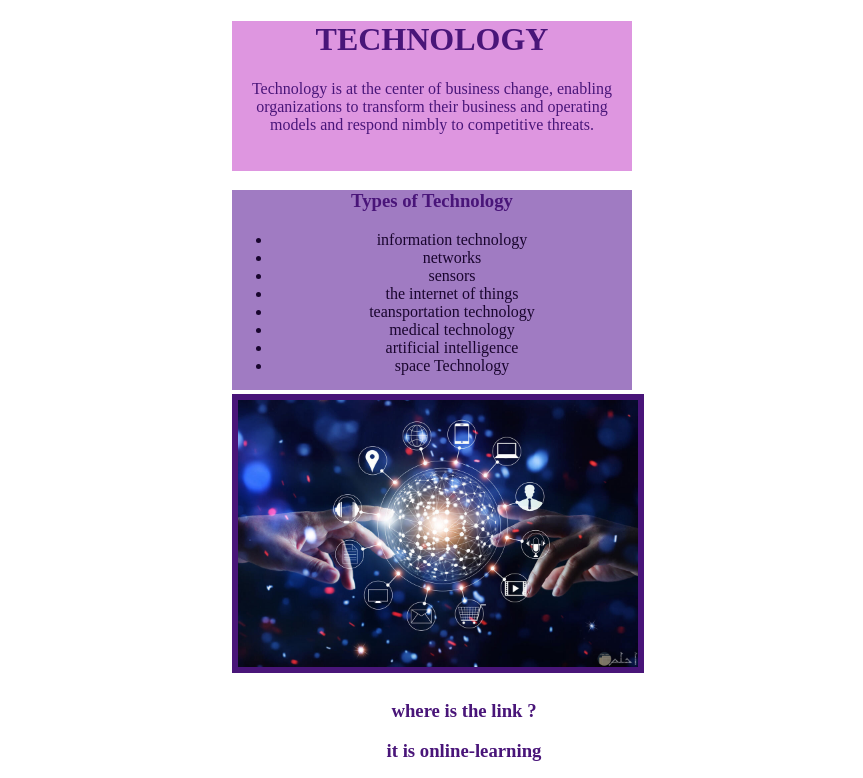
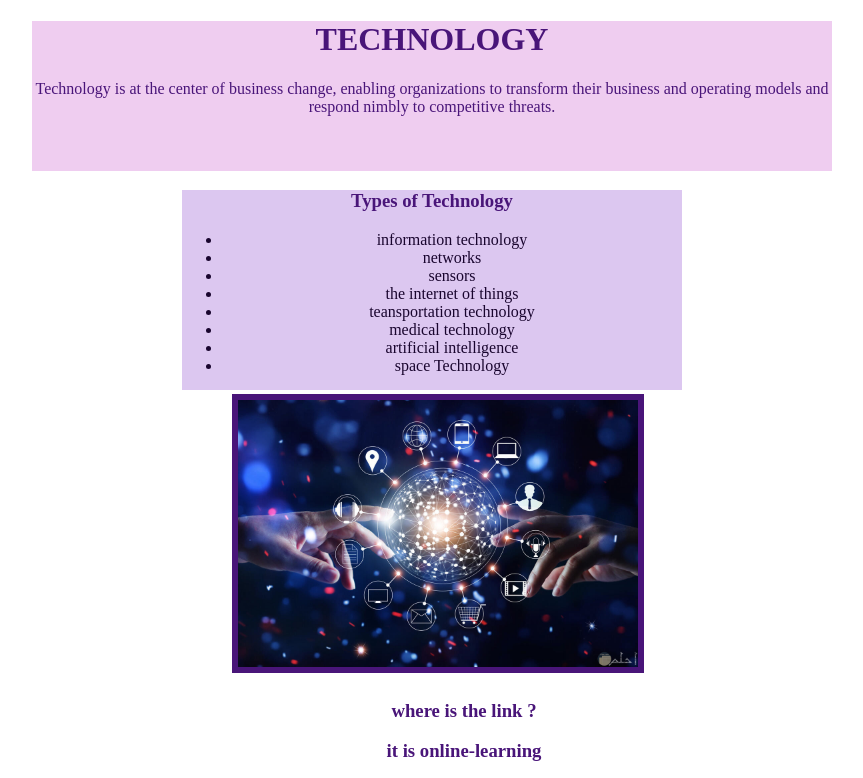
Before and after one commit to AlaaL1986/tast.html, a plain HTML site: page index.html in a window 1280 px wide. Shown: the top 778 px of the page, without its empty margins (176-1039 px from the left). Drawn offline with Linux system fonts and the light colour scheme.

Commit message:
Add files via upload

```diff
--- a/index.css
+++ b/index.css
@@ -1,19 +1,19 @@
 div.father {
-    background-color: rgb(222, 150, 224);
+    background-color: rgb(239, 205, 240);
     text-align: center;
-    width: 400px;
+    width: 800px;
     height: 150px;
-    margin-left: 400px;
-    border: 50px;
+    margin-left: 200px;
+    border: 30px;
     bottom: 100px;
 }
 
 div.mam {
-    background-color: rgb(160, 123, 194);
+    background-color: rgb(220, 199, 240);
     text-align: center;
-    width: 400px;
+    width: 500px;
     height: 200px;
-    margin-left: 400px;
+    margin-left: 350px;
 }
 
 #baba {
@@ -22,7 +22,7 @@ div.mam {
     width: 700px;
     height: 100px;
     margin: 40px;
-    border: 50px;
+    border: 30px;
 }
 
 img {
```
